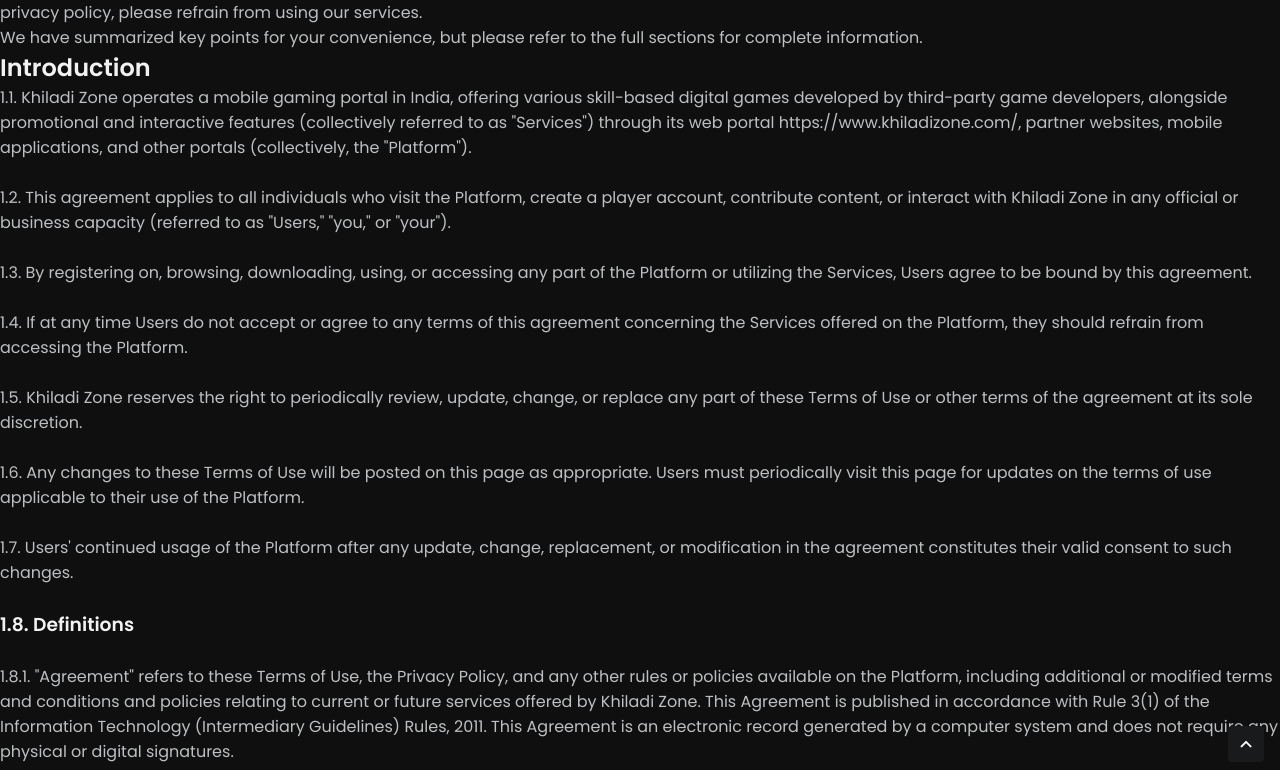
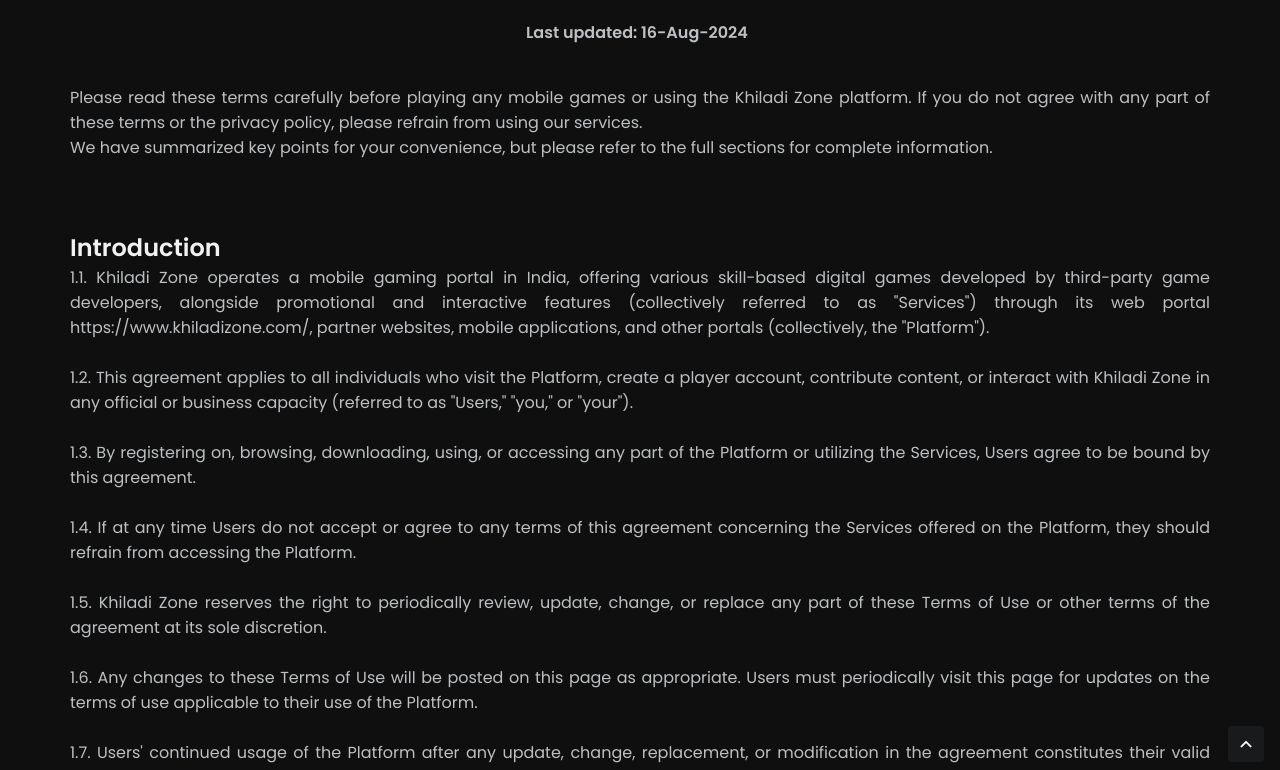
Before and after one commit to Gacky1/Khiladi-Zone, a plain HTML site: page tnc.html in a window 1280 px wide. Shown: the part 198-968 px from the top of the page. Drawn offline with nearby package versions, Linux system fonts and the light colour scheme.

Commit message:
Update styles.css

```diff
--- a/assets/css/styles.css
+++ b/assets/css/styles.css
@@ -808,3 +808,21 @@ img {
   font-size: 16px;
   cursor: pointer;
 }
+
+/* Terms and conditions */
+
+.update{
+  text-align: center;
+  display: flex;
+  margin: 0 40% 40px 40%;
+  font-weight: bold;
+}
+
+.conditions{
+  margin: 70px 70px;
+  text-align: justify;
+}
+
+.conditions ul{
+  list-style-type: disc;
+}
```
